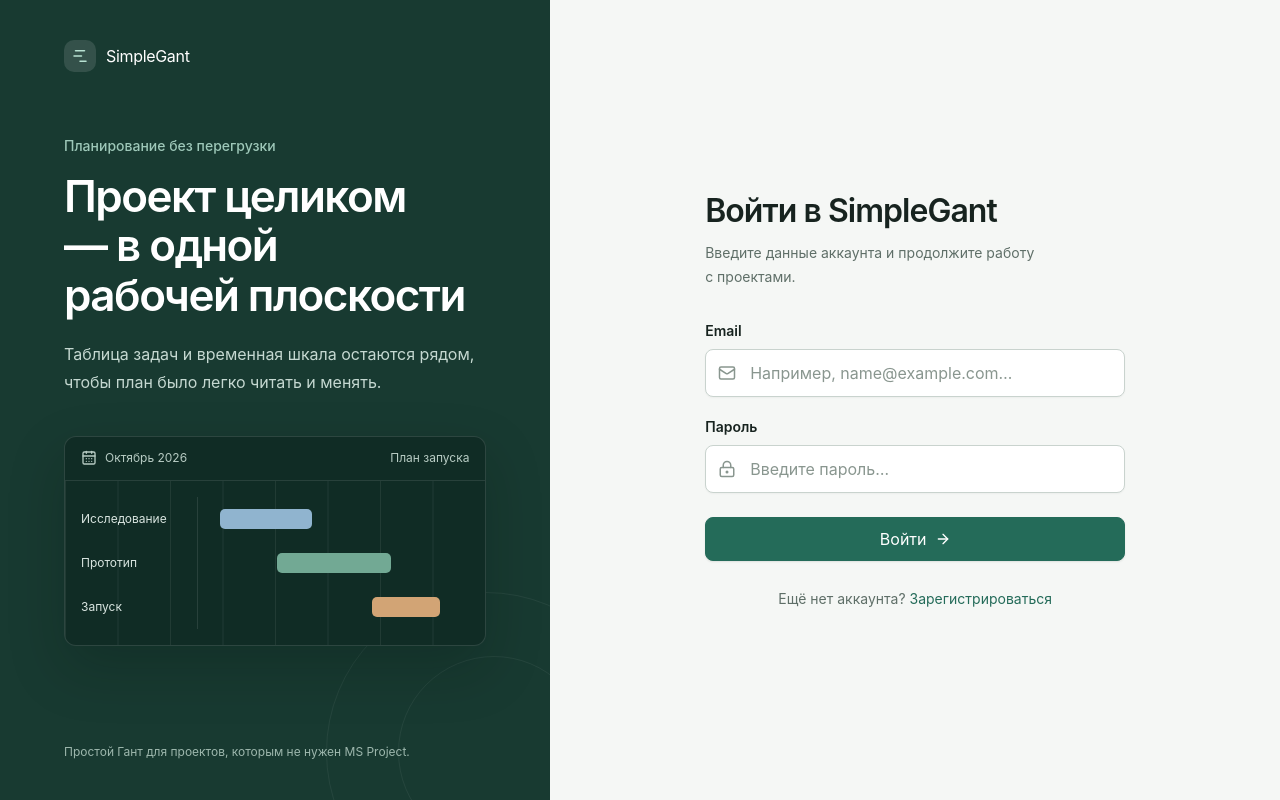
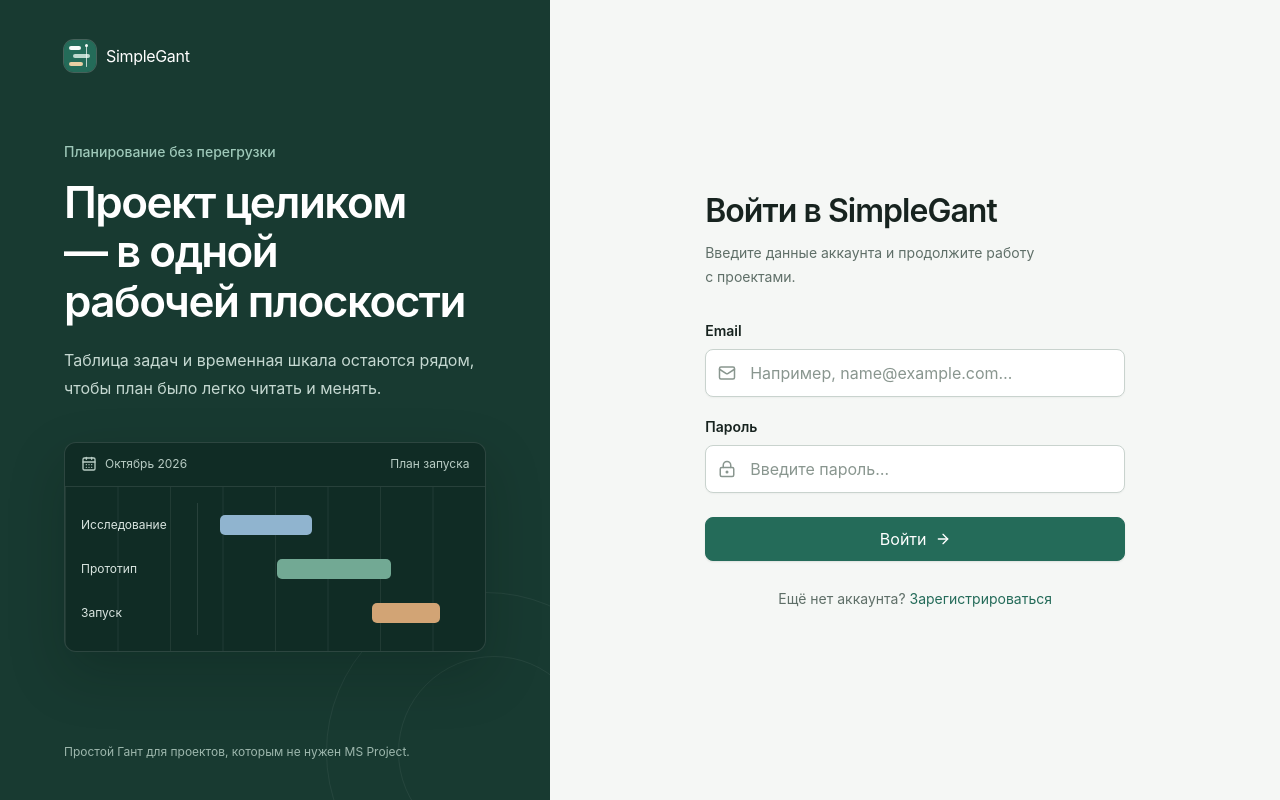
Before and after one commit to Harumimax/SimpleGant, a React (Vite) app in the folder apps/web/: page /login in a window 1280 px wide. Built offline with nearby package versions, Linux system fonts and the light colour scheme; no server answers.

Commit message:
Add SimpleGant brand icon and favicon

```diff
--- a/apps/web/index.html
+++ b/apps/web/index.html
@@ -4,6 +4,7 @@
     <meta charset="UTF-8" />
     <meta name="viewport" content="width=device-width, initial-scale=1.0" />
     <meta name="theme-color" content="#f5f7f5" />
+    <link rel="icon" href="/favicon.svg" type="image/svg+xml" />
     <title>SimpleGant</title>
   </head>
   <body>
--- a/apps/web/src/components/ui/Brand.tsx
+++ b/apps/web/src/components/ui/Brand.tsx
@@ -1,5 +1,5 @@
-import { ChartNoAxesGantt } from 'lucide-react';
 import { Link } from 'react-router-dom';
+import { SimpleGantLogo } from './SimpleGantLogo';
 
 type BrandProps = {
   inverse?: boolean;
@@ -11,9 +11,9 @@ export function Brand({ inverse = false, linkTo, compact = false }: BrandProps)
   const content = (
     <>
       <span
-        className={`grid size-8 place-items-center rounded-[10px] ${inverse ? 'bg-white/12 text-[var(--color-brand-mark)]' : 'bg-[var(--color-primary-soft)] text-[var(--color-primary)]'}`}
+        className={`grid size-8 place-items-center rounded-[10px] ${inverse ? 'ring-1 ring-white/20' : ''}`}
       >
-        <ChartNoAxesGantt aria-hidden className="size-[18px]" />
+        <SimpleGantLogo aria-hidden className="size-8" />
       </span>
       {!compact ? <span translate="no">SimpleGant</span> : null}
     </>
--- /dev/null
+++ b/apps/web/src/components/ui/SimpleGantLogo.tsx
@@ -0,0 +1,19 @@
+import type { SVGProps } from 'react';
+
+export function SimpleGantLogo(props: SVGProps<SVGSVGElement>) {
+  return (
+    <svg
+      fill="none"
+      viewBox="0 0 32 32"
+      xmlns="http://www.w3.org/2000/svg"
+      {...props}
+    >
+      <rect fill="#246B59" height="32" rx="9" width="32" />
+      <rect fill="#F7FBF9" height="4" rx="2" width="12" x="5" y="6" />
+      <rect fill="#BFD9CF" height="4" rx="2" width="17" x="9" y="14" />
+      <rect fill="#E9CFA4" height="4" rx="2" width="14" x="5" y="22" />
+      <path d="M22.5 5.5V26.5" stroke="#F7FBF9" strokeLinecap="round" strokeOpacity="0.72" />
+      <circle cx="22.5" cy="5.5" fill="#F7FBF9" r="1.5" />
+    </svg>
+  );
+}
--- a/apps/web/src/pages/ProjectEditorPage.tsx
+++ b/apps/web/src/pages/ProjectEditorPage.tsx
@@ -1,7 +1,7 @@
 import { useMutation, useQueryClient } from '@tanstack/react-query';
 import { format, parseISO } from 'date-fns';
 import { ru } from 'date-fns/locale';
-import { ArrowLeft, CalendarRange, ChartNoAxesGantt, Pencil, Share2 } from 'lucide-react';
+import { ArrowLeft, CalendarRange, Pencil, Share2 } from 'lucide-react';
 import { useEffect, useState } from 'react';
 import { Link, useParams } from 'react-router-dom';
 
@@ -12,6 +12,7 @@ import { saveGantt } from '../features/gantt/gantt.api';
 import { ganttQueryKey, useGantt } from '../features/gantt/gantt.queries';
 import { useGanttDraftStore } from '../features/gantt/gantt.store';
 import { GanttWorkspace } from '../features/gantt/GanttWorkspace';
+import { SimpleGantLogo } from '../components/ui/SimpleGantLogo';
 import type { StickerPlacement } from '../features/gantt/StickerLayer';
 import {
   countTaskDescendants,
@@ -474,7 +475,7 @@ export function ProjectEditorPage() {
             <ArrowLeft aria-hidden className="size-5" />
           </Link>
           <div className="hidden items-center gap-2 border-r border-[var(--color-border)] pr-4 font-semibold sm:flex">
-            <ChartNoAxesGantt aria-hidden className="size-5 text-[var(--color-accent)]" />
+            <SimpleGantLogo aria-hidden className="size-5" />
             SimpleGant
           </div>
           <div className="min-w-0">
--- a/apps/web/src/pages/PublicProjectPage.tsx
+++ b/apps/web/src/pages/PublicProjectPage.tsx
@@ -1,12 +1,13 @@
 import { format, parseISO } from 'date-fns';
 import { ru } from 'date-fns/locale';
-import { CalendarRange, ChartNoAxesGantt, Eye } from 'lucide-react';
+import { CalendarRange, Eye } from 'lucide-react';
 import { useState } from 'react';
 import { useParams } from 'react-router-dom';
 
 import { PublicGanttViewer } from '../features/public-share/PublicGanttViewer';
 import { ReadOnlyTaskDetailsDialog } from '../features/public-share/ReadOnlyTaskDetailsDialog';
 import { usePublicGantt } from '../features/public-share/public-share.queries';
+import { SimpleGantLogo } from '../components/ui/SimpleGantLogo';
 import type { Task } from '../features/tasks/tasks.api';
 
 function formatDate(value: string) {
@@ -45,7 +46,7 @@ export function PublicProjectPage() {
       <header className="shrink-0 border-b border-[var(--color-border)] bg-white">
         <div className="flex min-h-16 items-center gap-3 px-4 sm:px-6">
           <div className="hidden items-center gap-2 border-r border-[var(--color-border)] pr-4 font-semibold sm:flex">
-            <ChartNoAxesGantt aria-hidden className="size-5 text-[var(--color-accent)]" />
+            <SimpleGantLogo aria-hidden className="size-5" />
             SimpleGant
           </div>
           <div className="min-w-0">
```
Also changed, not shown: apps/web/public/favicon.svg (added).
